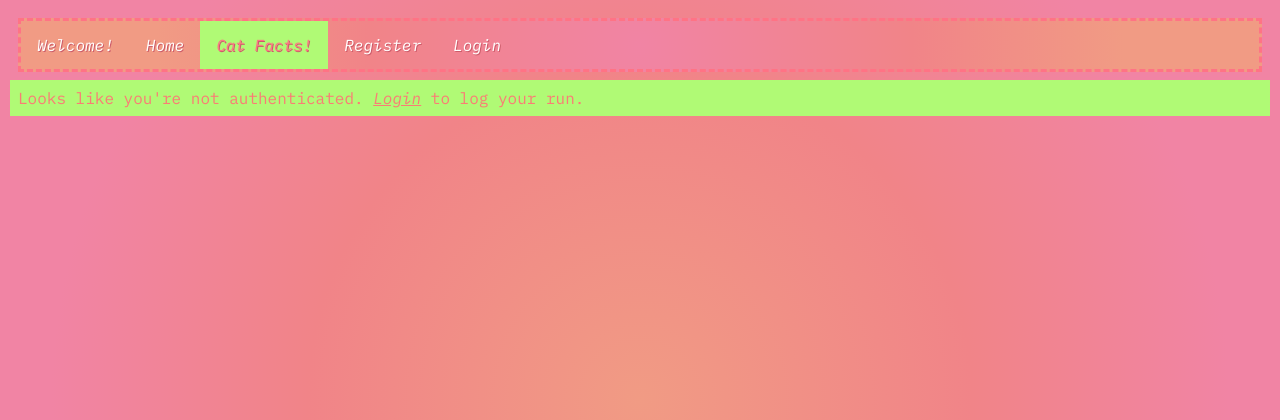
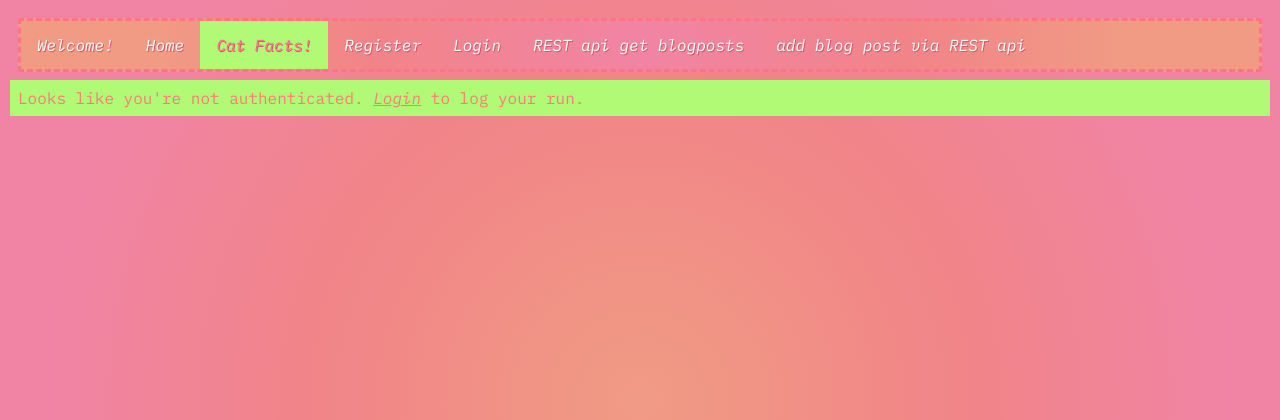
Before and after one commit to raphaelavergud/django_blog, a Django app: page /add_run/ in a window 1280 px wide. Shown: the top 420 px of the page. Run offline with Django 3.2, Linux system fonts and the light colour scheme; some libraries are stand-ins or nearby versions.

Commit message:
link in navbar to api stuff

```diff
--- a/django_blog/blog/templates/blog/nav.html
+++ b/django_blog/blog/templates/blog/nav.html
@@ -54,6 +54,15 @@
 
         {% endif %}
 
+            <li class="nav-item">
+                <a class="nav-link" href="/api">REST api get blogposts</a>
+            </li>
+
+            <li class="nav-item">
+                <a class="nav-link" href="/api/add">add blog post via REST api</a>
+            </li>
+
+
 
         </ul>
     </div>
--- a/django_blog/cats/views.py
+++ b/django_blog/cats/views.py
@@ -3,6 +3,7 @@ from django.shortcuts import render
 import requests
 from functools import wraps
 import time
+
 
 
 # Create your views here.
```
